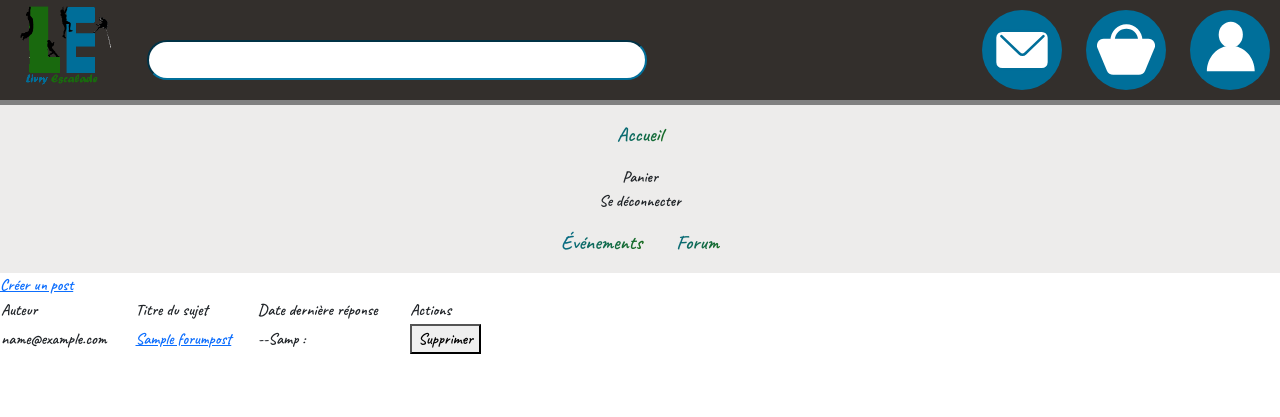
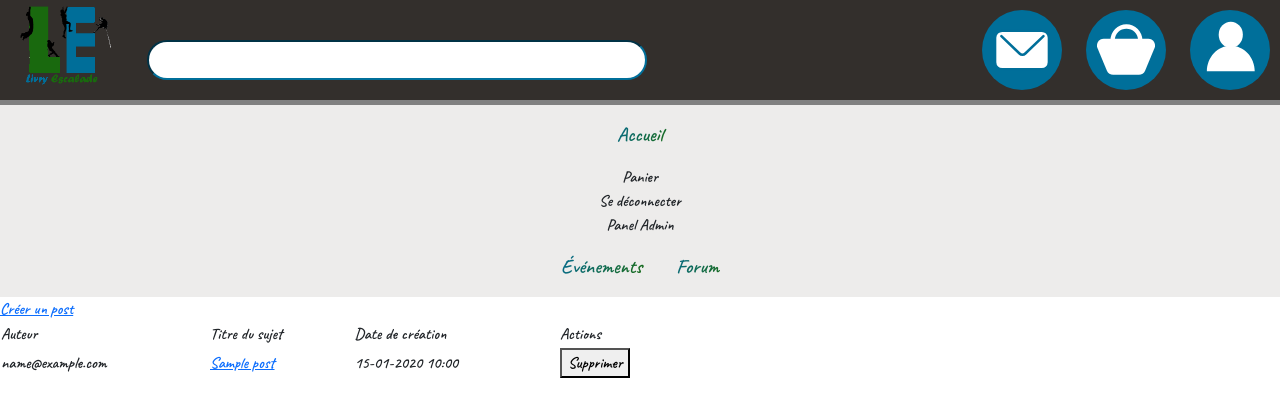
Before and after one commit to Bur-ber/PA22_23, a PHP site: page /forumIndex.php in a window 1280 px wide. Shown: the top 417 px of the page. Run offline with PHP 8.4, Linux system fonts and the light colour scheme; the visitor is signed in with stand-in values (Sample User, id 1); tables that the repository leaves empty or names only in its code hold one stand-in row (values such as "Sample post"); some web fonts are replaced.

Commit message:
Fix forum

```diff
--- a/Sources/Templates/header.php
+++ b/Sources/Templates/header.php
@@ -69,7 +69,7 @@
             <!-- Menu Borgir -->
             <nav>
               <a href="index.php" class="link-nav-h">Accueil</a>
-              <?php if(isConnected() && $_SESSION['status'] == 1){ ?>
+              <?php if(isConnected() && is_admin()){ ?>
 
                 <a class="nav-link" href="cart.php">Panier</a>
                 <a class="nav-link" href="logout.php">Se déconnecter</a>
--- a/Sources/core/functions.php
+++ b/Sources/core/functions.php
@@ -65,7 +65,7 @@ function post_exist($post_id): bool{
 
   $pdo = connectDB();
 
-  $request = $pdo->prepare('SELECT * FROM '.PRE_DB.'forumposts WHERE id = :id_field');
+  $request = $pdo->prepare('SELECT * FROM '.PRE_DB.'post WHERE id = :id_field');
 
   $request->execute([
     'id_field' => $post_id
@@ -78,8 +78,8 @@ function post_exist($post_id): bool{
 function get_post($post_id){
   $pdo = connectDB();
 
-  $request = $pdo->prepare("SELECT ".PRE_DB."forumposts.title, ".PRE_DB."forumposts.id as post_id, ".PRE_DB."forumposts.message, ".PRE_DB."forumposts.last_answered, ".PRE_DB."user.mail  FROM ".PRE_DB."forumposts
-  INNER JOIN ".PRE_DB."user ON ".PRE_DB."user.id = ".PRE_DB."forumposts.user_id  WHERE ".PRE_DB."forumposts.id = :id_field ORDER BY last_answered DESC");
+  $request = $pdo->prepare("SELECT ".PRE_DB."post.title, ".PRE_DB."post.id as post_id, ".PRE_DB."post.message, ".PRE_DB."post.created_at, ".PRE_DB."user.mail  FROM ".PRE_DB."post
+  INNER JOIN ".PRE_DB."user ON ".PRE_DB."user.id = ".PRE_DB."post.user_id  WHERE ".PRE_DB."post.id = :id_field ORDER BY created_at DESC");
 
   $request->execute([
     'id_field' => $post_id
@@ -94,7 +94,7 @@ function get_answers($post_id){
     $connect = connectDB();
 
     // on prépare notre requête
-    $request = $connect->prepare('SELECT author, message, answerDate, user_id  FROM '.PRE_DB.'forumanswers WHERE corresponding_post = :post ORDER BY answerDate DESC');
+    $request = $connect->prepare('SELECT author, message, commented_at, user_id  FROM '.PRE_DB.'comment WHERE corresponding_post = :post ORDER BY commented_at DESC');
 
     $request->execute([
       'post' => $post_id,
@@ -107,7 +107,7 @@ function create_post($title, $message){
 
   $pdo = connectDB();
 
-  $request = $pdo->prepare('INSERT INTO '.PRE_DB.'forumposts (title, message, last_answered, user_id) VALUES(:title, :message, now(), :user_id)');
+  $request = $pdo->prepare('INSERT INTO '.PRE_DB.'post (title, message, created_at, user_id) VALUES(:title, :message, now(), :user_id)');
 
   // TODO : modifier "el batardo" par $_SESSION['mail'] pour obtenir l'utilisateur souhaité
   $request->execute([
@@ -123,7 +123,7 @@ function create_comment_for_post($post, $comment){
 
   $pdo = connectDB();
 
-  $request = $pdo->prepare('INSERT INTO '.PRE_DB.'forumanswers (author, message, answerDate, corresponding_post) VALUES(:author, :message, now(), :corresponding_post)');
+  $request = $pdo->prepare('INSERT INTO '.PRE_DB.'comment (author, message, commented_at, corresponding_post) VALUES(:author, :message, now(), :corresponding_post)');
 
   // TODO : modifier "el batardo" par $_SESSION['mail'] pour obtenir l'utilisateur souhaité
   $request->execute([
@@ -145,11 +145,15 @@ function is_admin(){
   return isset($_SESSION) && $_SESSION['status'] == 4;
 }
 
+function is_mod(){
+  return isset($_SESSION) && $_SESSION['status'] == 3;
+}
+
 function del_post($post){
 
   $pdo = connectDB();
 
-	$queryPrepared = $pdo->prepare("DELETE FROM " .PRE_DB. "forumposts WHERE id=:id");
+	$queryPrepared = $pdo->prepare("DELETE FROM " .PRE_DB. "post WHERE id=:id");
 	$queryPrepared->execute(["id" => $post]);
 
 }
--- a/Sources/core/paiement.php
+++ b/Sources/core/paiement.php
@@ -11,7 +11,7 @@
   $listQuantity = unserialize($_SESSION['listQuantity']);
 
 
-  if(gettype($listID == 'array'){ // Si listID est un tableau ça vient du panier
+  if(gettype($listID == 'array')){ // Si listID est un tableau ça vient du panier
     if (count($listID) !== count($listQuantity)) {
       $_SESSION['error'] = "La quantité d'ID matériel est différent de la quantité de demandes";
       unset($_SESSION['listID']);
--- a/Sources/forum/listPosts.php
+++ b/Sources/forum/listPosts.php
@@ -19,10 +19,10 @@
 $connect = connectDB();
 
 // préparation de la requete + on lance la requête
-$query = $connect -> query("SELECT COUNT(*) as total_posts FROM ".PRE_DB."forumposts");
+$query = $connect -> query("SELECT COUNT(*) as total_posts FROM ".PRE_DB."post");
 $postCount = $query ->fetch();
-$query = $connect -> query("SELECT ".PRE_DB."forumposts.title, ".PRE_DB."forumposts.id as post_id, ".PRE_DB."forumposts.last_answered, ".PRE_DB."user.mail  FROM ".PRE_DB."forumposts
-INNER JOIN ".PRE_DB."user ON ".PRE_DB."user.id = ".PRE_DB."forumposts.user_id  ORDER BY last_answered DESC");
+$query = $connect -> query("SELECT ".PRE_DB."post.title, ".PRE_DB."post.id as post_id, ".PRE_DB."post.created_at, ".PRE_DB."user.mail  FROM ".PRE_DB."post
+INNER JOIN ".PRE_DB."user ON ".PRE_DB."user.id = ".PRE_DB."post.user_id  ORDER BY created_at DESC");
 
 $listOfPosts = $query ->fetchAll();
 
@@ -36,7 +36,7 @@ if ($postCount == 0) {
 else{
 	?>
 
-	<table width="500">
+	<table width="700">
     <tr>
 		<td>
 			Auteur
@@ -45,7 +45,7 @@ else{
 		Titre du sujet
 		</td>
     	<td>
-		Date dernière réponse
+		Date de création
 		</td>
 		<?php if(is_admin()) { ?>
 			<td>Actions</td>
@@ -54,7 +54,7 @@ else{
 <?php
 	// on va scanner tous les tuples un par un
 	foreach ($listOfPosts as $index => $post) {
-		sscanf($post['last_answered'], "%4s-%2s-%2s %2s:%2s:%2s", $annee, $mois, $jour, $heure, $minute, $seconde)
+		sscanf($post['created_at'], "%4s-%2s-%2s %2s:%2s:%2s", $annee, $mois, $jour, $heure, $minute, $seconde);
 ?>
 
 		<tr>
--- a/Sources/forum/readPost.php
+++ b/Sources/forum/readPost.php
@@ -24,7 +24,7 @@
             </tr>
         </thead>
         <tbody>
-            <?php sscanf($post['last_answered'], "%4s-%2s-%2s %2s:%2s:%2s", $annee, $mois, $jour, $heure, $minute, $seconde); ?>
+            <?php sscanf($post['created_at'], "%4s-%2s-%2s %2s:%2s:%2s", $annee, $mois, $jour, $heure, $minute, $seconde); ?>
             <tr>
                 <td><?= $post['mail'] ?></td>
                 <td><?= $jour , '-' , $mois , '-' , $annee , ' ' , $heure , ':' , $minute ?></td>
@@ -43,7 +43,7 @@
                 <a href="/edit.php">Editer le commentaire</a>
             <?php } ?>
                 <p><?= $answer['author']; ?></p>
-                <p><?= $answer['answerDate']?></p>
+                <p><?= $answer['commented_at']?></p>
                 <p><?= $answer['message']; ?></p>
            </div>
 
```
